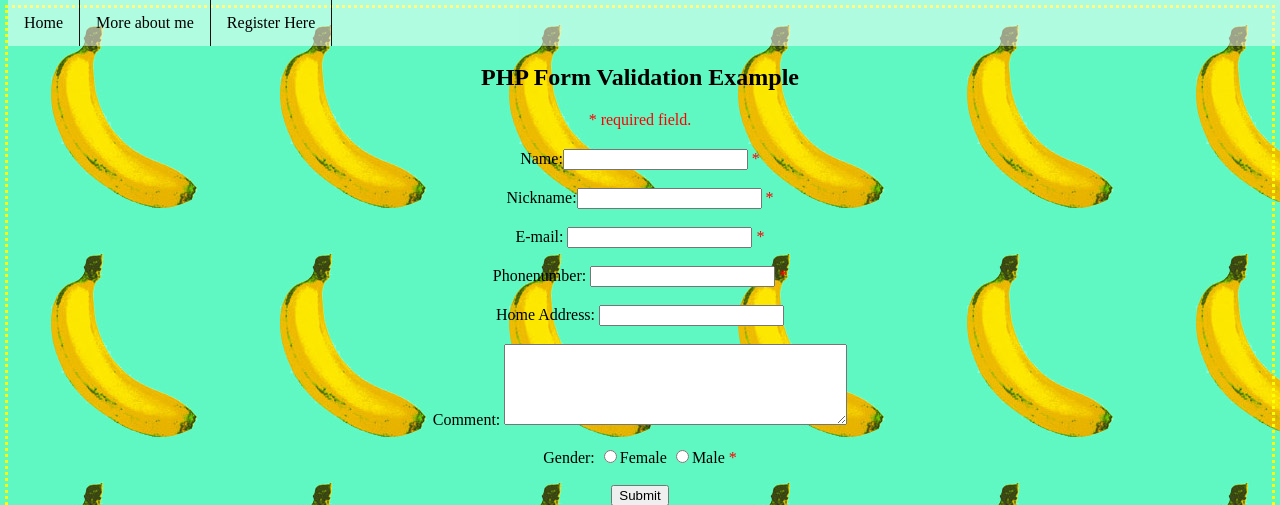
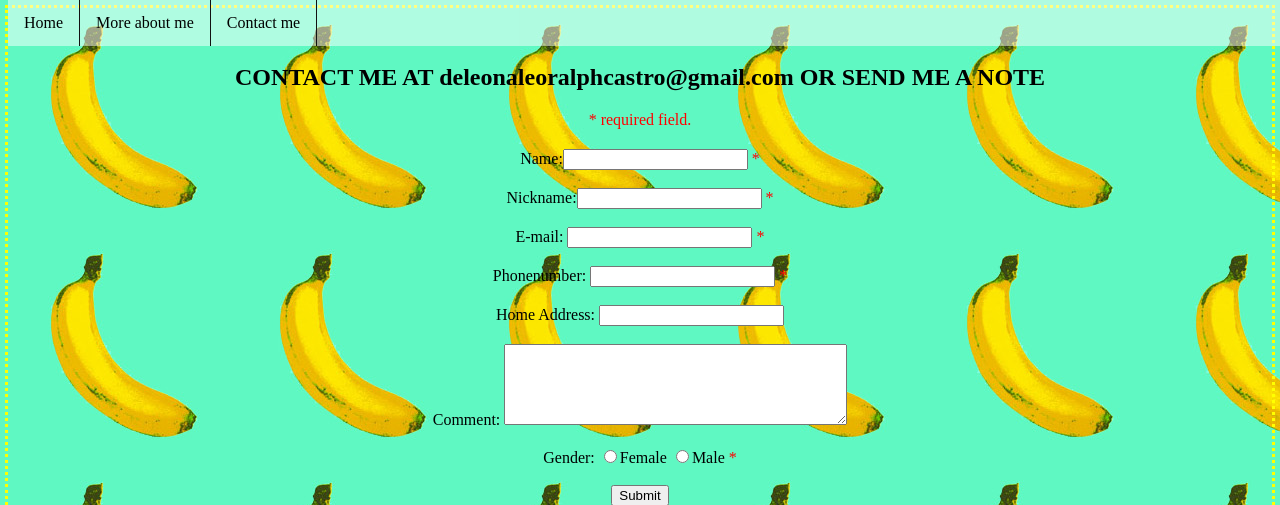
Before and after one commit to acdeleon/APC_webprog_SS152_test_repo_acdeleon, a PHP site: page /Register.php in a window 1280 px wide. Shown: the top 505 px of the page. Run offline with PHP 8.4, Linux system fonts and the light colour scheme.

Commit message:
Html renamed register here to contact me

```diff
--- a/excercise4/Register.html
+++ b/excercise4/Register.html
@@ -49,7 +49,7 @@ p{
 <ul>
 <li><a href="mypage.html">Home</a></li>
 <li><a href="more.html">More about me</a></li>
-<li><a href="Register.php">Register Here</a></li>
+<li><a href="Register.php">Contact me</a></li>
 </ul>
 
 
--- a/excercise4/Register.php
+++ b/excercise4/Register.php
@@ -49,7 +49,7 @@ p{
 <ul>
 <li><a href="mypage.html">Home</a></li>
 <li><a href="more.html">More about me</a></li>
-<li><a href="Register.php">Register Here</a></li>
+<li><a href="Register.php">Contact me</a></li>
 </ul>
 
 
@@ -64,7 +64,7 @@ if ($_SERVER["REQUEST_METHOD"] == "POST") {
   } else {
     $name = test_input($_POST["name"]);
     if (!preg_match("/^[a-zA-Z-0-9]*$/",$name)) {
-      $nameErr = "Only letters and white space allowed";
+      $nameErr = "Only letters,numbers and white space allowed";
     }
   }
     if (empty($_POST["nickname"])) {
@@ -121,7 +121,7 @@ function test_input($data) {
 }
 ?>
 <br><br>
-<center><h2>PHP Form Validation Example</h2>
+<center><h2>CONTACT ME AT deleonaleoralphcastro@gmail.com OR SEND ME A NOTE</h2>
 <p><span class="error">* required field.</span></p>
 <form method="post" action="<?php echo htmlspecialchars($_SERVER["PHP_SELF"]);?>">
   Name:<input type="text" name="name" value="<?php echo $name;?>">
--- a/excercise4/more.html
+++ b/excercise4/more.html
@@ -53,7 +53,7 @@ p{
 <ul>
 <li class="c"><a href="mypage.html">Home</a></li>
 <li class="c"><a href="more.html">More about me</a></li>
-<li><a href="Register.php">Register Here</a></li>
+<li><a href="Register.php">Contact me</a></li>
 </ul>
 
 <h1 style="text-align:center"><br>About me</h1>
--- a/excercise4/mypage.html
+++ b/excercise4/mypage.html
@@ -50,7 +50,7 @@ li:hover{
 <ul>
 <li><a href="mypage.html">Home</a></li>
 <li><a href="more.html">More about me</a></li>
-<li><a href="Register.php">Register Here</a></li>
+<li><a href="Register.php">Contact me</a></li>
 </ul>
 
 
```
